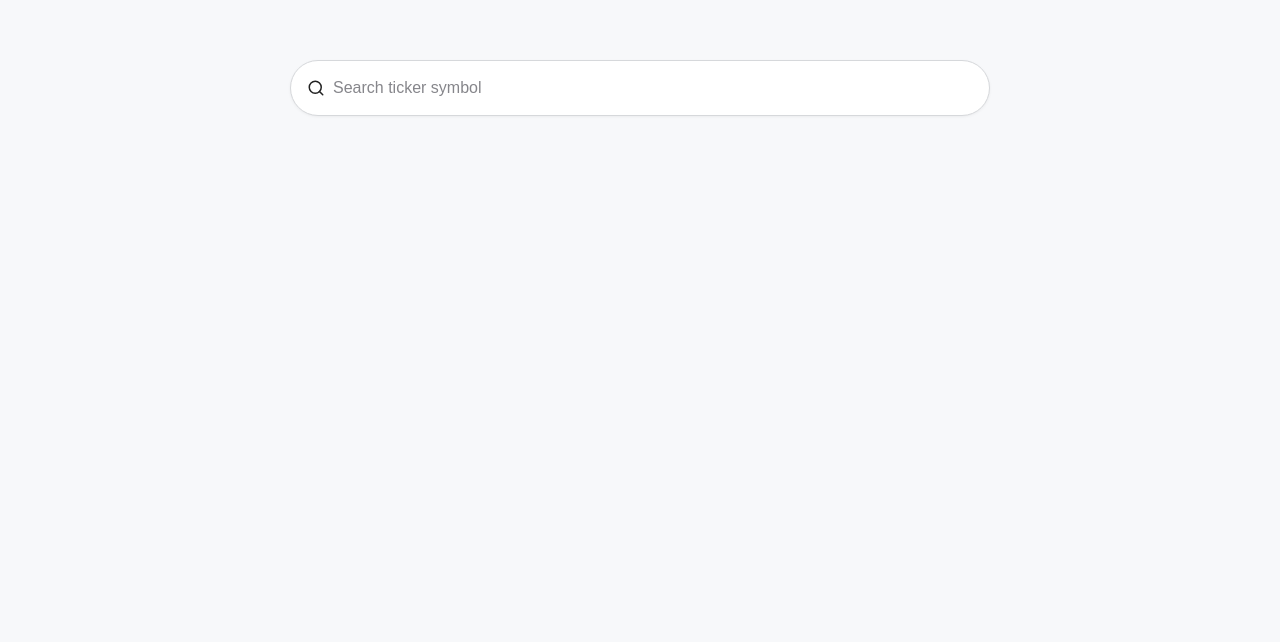
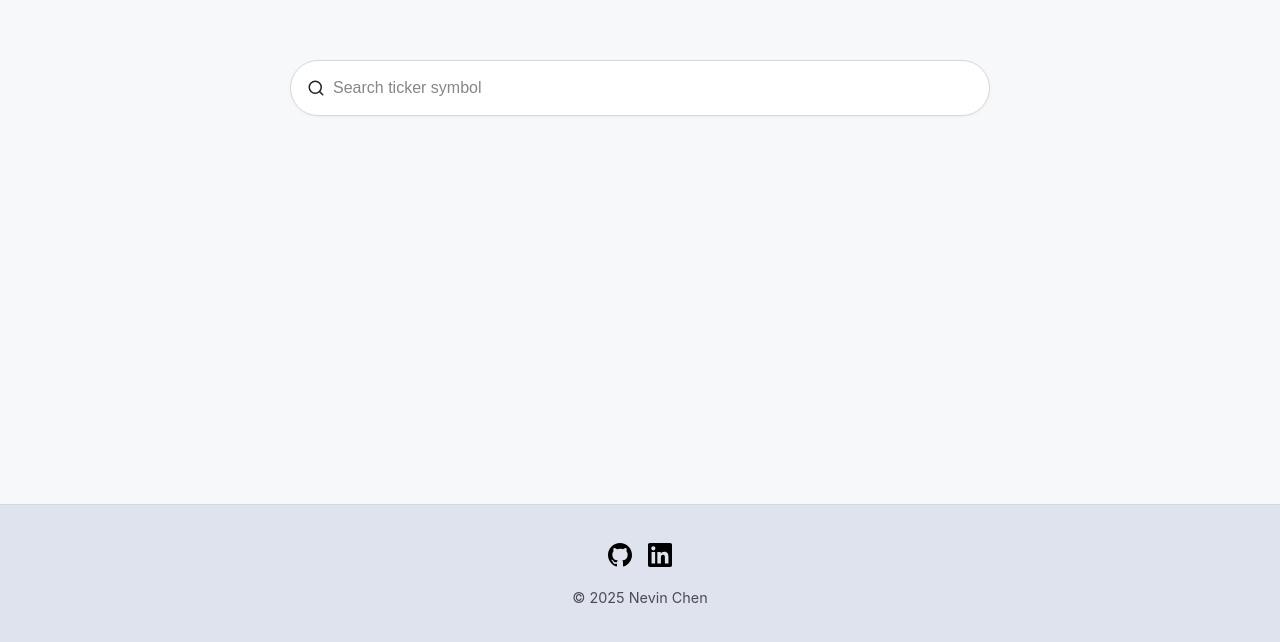
Before and after one commit to Nevin-Chen/sentiment-frontend, a React (Vite) app: page / in a window 1280 px wide. Shown: the part 388-1030 px from the top of the page. Before the commit the page ends 892 px from the top, so only its background shows below. Built offline with nearby package versions, Linux system fonts and the light colour scheme; no server answers.

Commit message:
Add footer component (#11)

```diff
--- a/src/App.css
+++ b/src/App.css
@@ -21,15 +21,16 @@
 .app-container {
   display: flex;
   flex-direction: column;
+  gap: 1rem;
 }
 
 .inner-container {
   width: 85%;
   height: 100%;
-  margin: 1rem auto;
   display: flex;
   flex-direction: column;
   justify-content: center;
+  align-self: center;
   gap: 1rem;
   min-height: 100vh;
 }
--- a/src/App.tsx
+++ b/src/App.tsx
@@ -2,6 +2,7 @@
 import { BrowserRouter as Router, Routes, Route } from 'react-router-dom';
 import './App.css'
 import { Header, HomePage, StockPage } from './components'
+import Footer from './components/Footer';
 
 function App() {
   return (
@@ -15,6 +16,7 @@ function App() {
                 <Route path="/stocks/:symbol" element={<StockPage />} />
               </Routes>
             </div>
+          <Footer />
         </Router>
       </div>
     </>
--- /dev/null
+++ b/src/components/Footer.css
@@ -0,0 +1,19 @@
+.footer {
+  text-align: center;
+  padding: 1.5rem 2rem;
+  background: #dfe3ee; /* match your theme */
+  color: var(--secondary-font);
+  font-size: 0.9rem;
+  border-top: 1px solid var(--primary-border);
+}
+
+.footer a {
+  color: #000;
+  text-decoration: none;
+  margin: 0 0.5rem;
+}
+
+.footer a:hover {
+  color: var(--primary-accent);
+  text-decoration: underline;
+}
--- /dev/null
+++ b/src/components/Footer.tsx
@@ -0,0 +1,28 @@
+import './Footer.css';
+
+const Footer: React.FC = () => {
+  const currentYear = new Date().getFullYear();
+
+  return (
+    <footer className="footer">
+      <div className="footer-container">
+        <p>
+          <a href="https://github.com/nevin-chen" target="_blank">
+            <svg width="24" height="24" viewBox="0 0 24 24" fill="currentColor">
+              <path d="M12 0C5.37 0 0 5.37 0 12c0 5.3 3.438 9.8 8.207 11.387.6.11.793-.26.793-.577v-2.03c-3.338.727-4.033-1.61-4.033-1.61-.546-1.387-1.333-1.757-1.333-1.757-1.09-.746.083-.73.083-.73 1.205.085 1.84 1.24 1.84 1.24 1.07 1.834 2.807 1.304 3.492.997.108-.775.42-1.305.763-1.605-2.665-.304-5.467-1.334-5.467-5.933 0-1.31.47-2.38 1.235-3.22-.124-.303-.536-1.523.117-3.176 0 0 1.008-.323 3.3 1.23a11.5 11.5 0 013.003-.404c1.02.005 2.045.137 3.003.404 2.287-1.553 3.293-1.23 3.293-1.23.656 1.653.244 2.873.12 3.176.77.84 1.233 1.91 1.233 3.22 0 4.61-2.807 5.625-5.48 5.922.43.37.813 1.102.813 2.222v3.293c0 .32.192.694.8.576C20.565 21.796 24 17.3 24 12c0-6.63-5.373-12-12-12z"/>
+            </svg>
+          </a>
+
+          <a href="https://linkedin.com/in/nevin-chen" target="_blank">
+            <svg width="24" height="24" viewBox="0 0 24 24" fill="currentColor">
+              <path d="M20.447 20.452h-3.554v-5.569c0-1.328-.024-3.037-1.852-3.037-1.853 0-2.136 1.445-2.136 2.939v5.667h-3.554V9h3.414v1.561h.049c.476-.9 1.637-1.852 3.372-1.852 3.602 0 4.27 2.37 4.27 5.452v6.291zM5.337 7.433c-1.144 0-2.07-.926-2.07-2.07s.926-2.07 2.07-2.07 2.07.926 2.07 2.07-.926 2.07-2.07 2.07zm1.777 13.019H3.56V9h3.554v11.452zM22.225 0H1.771C.792 0 0 .771 0 1.729v20.542C0 23.23.792 24 1.771 24h20.451c.978 0 1.778-.77 1.778-1.729V1.729C24 .771 23.203 0 22.225 0z"/>
+            </svg>
+          </a>
+        </p>
+        <p>© {currentYear} Nevin Chen</p>
+      </div>
+    </footer>
+  );
+};
+
+export default Footer;
```
